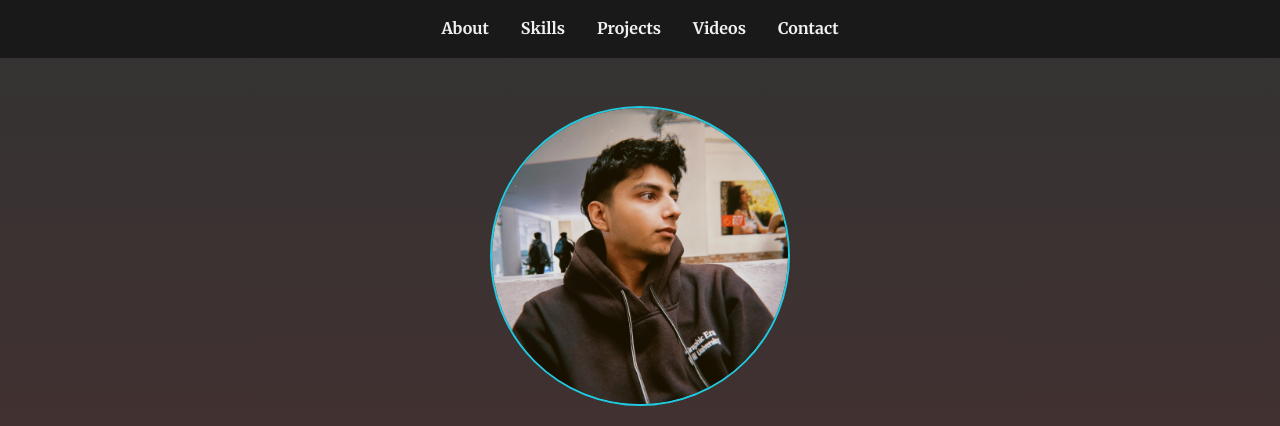
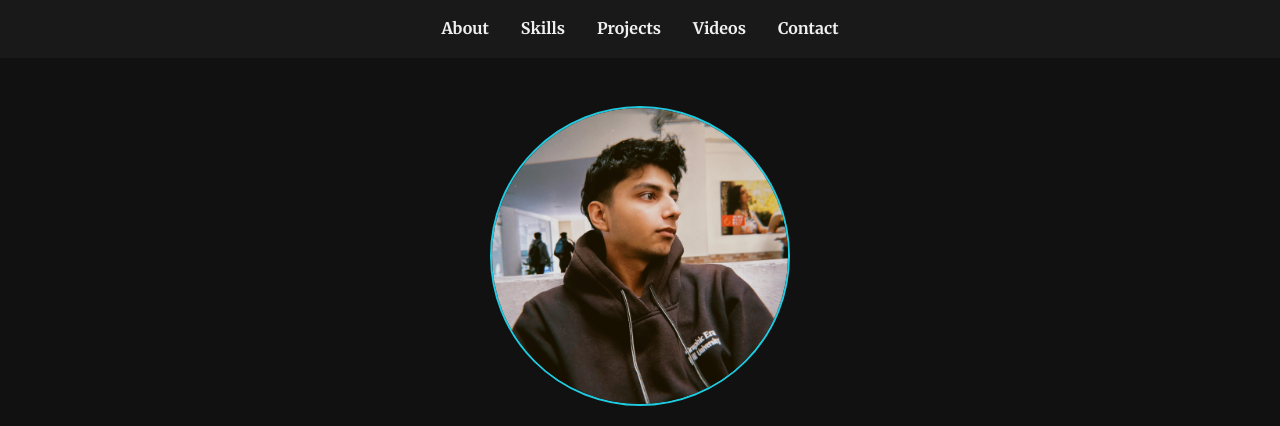
Before and after one commit to Priyanshuuk/Prortfolio, a plain HTML site: page index.html in a window 1280 px wide. Shown: the top 426 px of the page. Drawn offline with Linux system fonts and the light colour scheme.

Commit message:
Update style.css

```diff
--- a/style.css
+++ b/style.css
@@ -11,7 +11,7 @@
     color: #f0f0f0;
     line-height: 1.6;
     scroll-behavior: smooth;
-    background: linear-gradient(to bottom , #333333,#dd1818);
+
 }
   }
 
```
